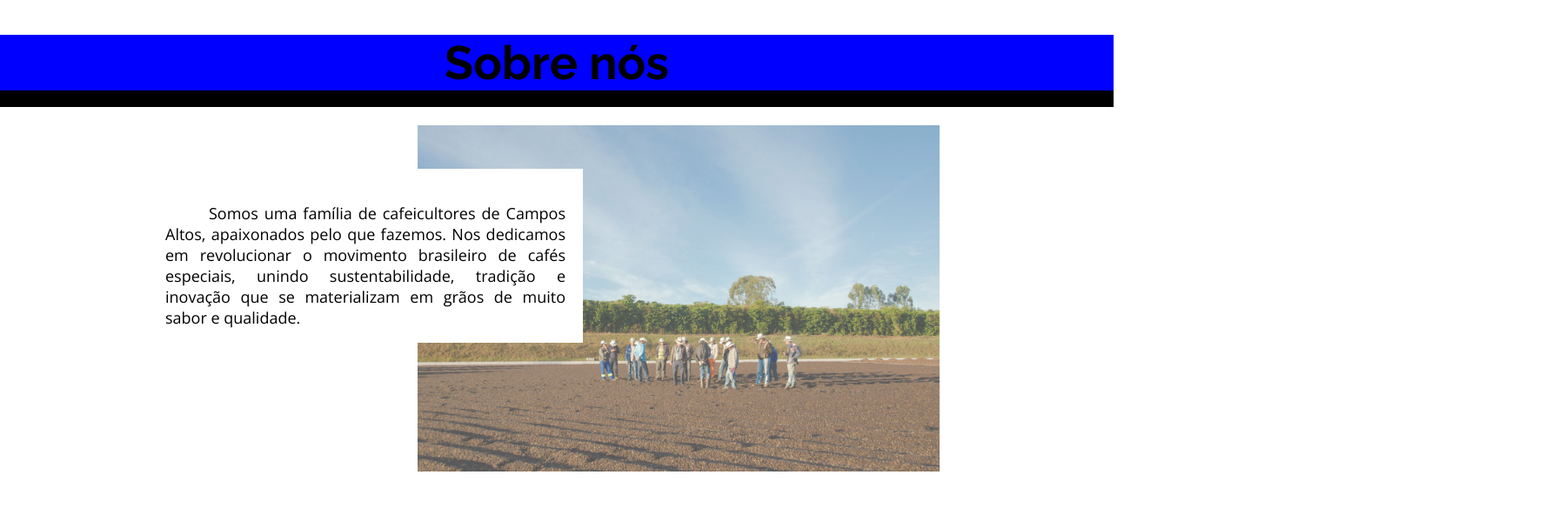
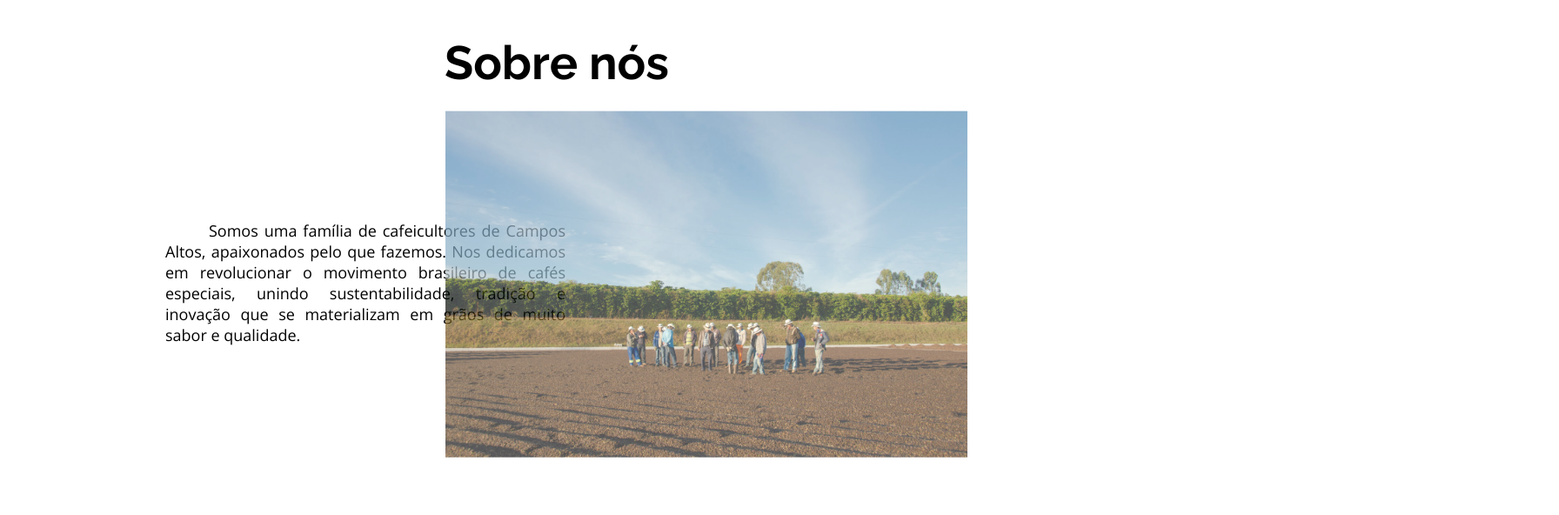
Before and after one commit to gabiwanjos/cafe2, a plain HTML site: page index.html in a window 1280 px wide. Shown: the part 800-1392 px from the top of the page at 87% size, 1792 px wide, since content can reach past the window. Drawn offline with nearby package versions, Linux system fonts and the light colour scheme.

Commit message:
Update style.css

```diff
--- a/css/style.css
+++ b/css/style.css
@@ -156,11 +156,6 @@ header.rolagem span{
     margin-right: 70px;
 }
 
-#please{
-    position: relative;
-    background-color: blue;
-}
-
 .title{
     text-align: center;
     margin-top: 40px;
@@ -170,26 +165,25 @@ header.rolagem span{
 }
 
 .block1{
-    position: relative;
+
 }
 
 section .block1 .description{
     width: 500px;
     height: 200px;
-    position: absolute;
-    top: 1;
+    display: flex;
+    transform: translate(0%, 10%);
     margin-left: 170px;
     margin-top: 90px;
     background-color: white;
     color: black;
-    z-index: 1;
+
+
 }
 
 section .block1 .fotosobre{
-    position: absolute;
-    top: 1;
-    right: 0;
-    margin-right: 200px;
+   display: flex;
+   transform: translate(40%, -70%);
 }
 
 section .block1 .description .textinside{
```
